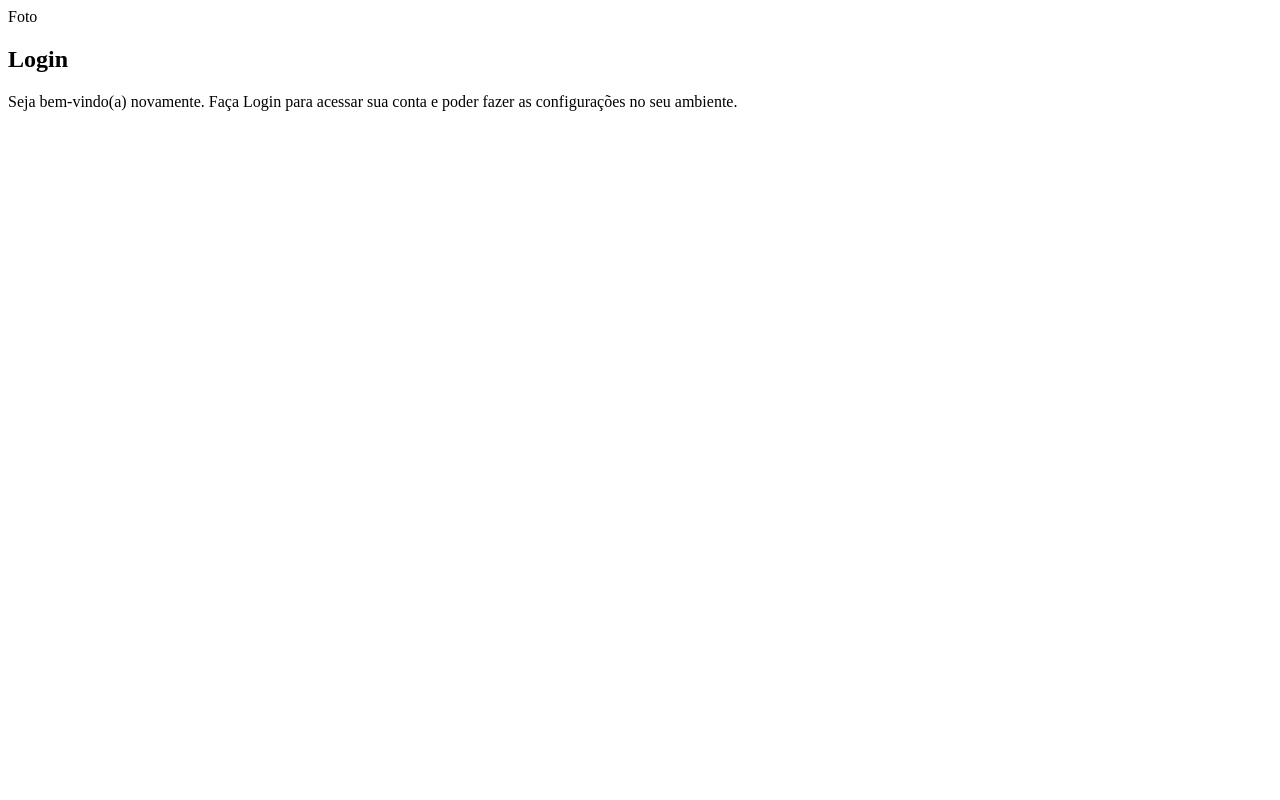
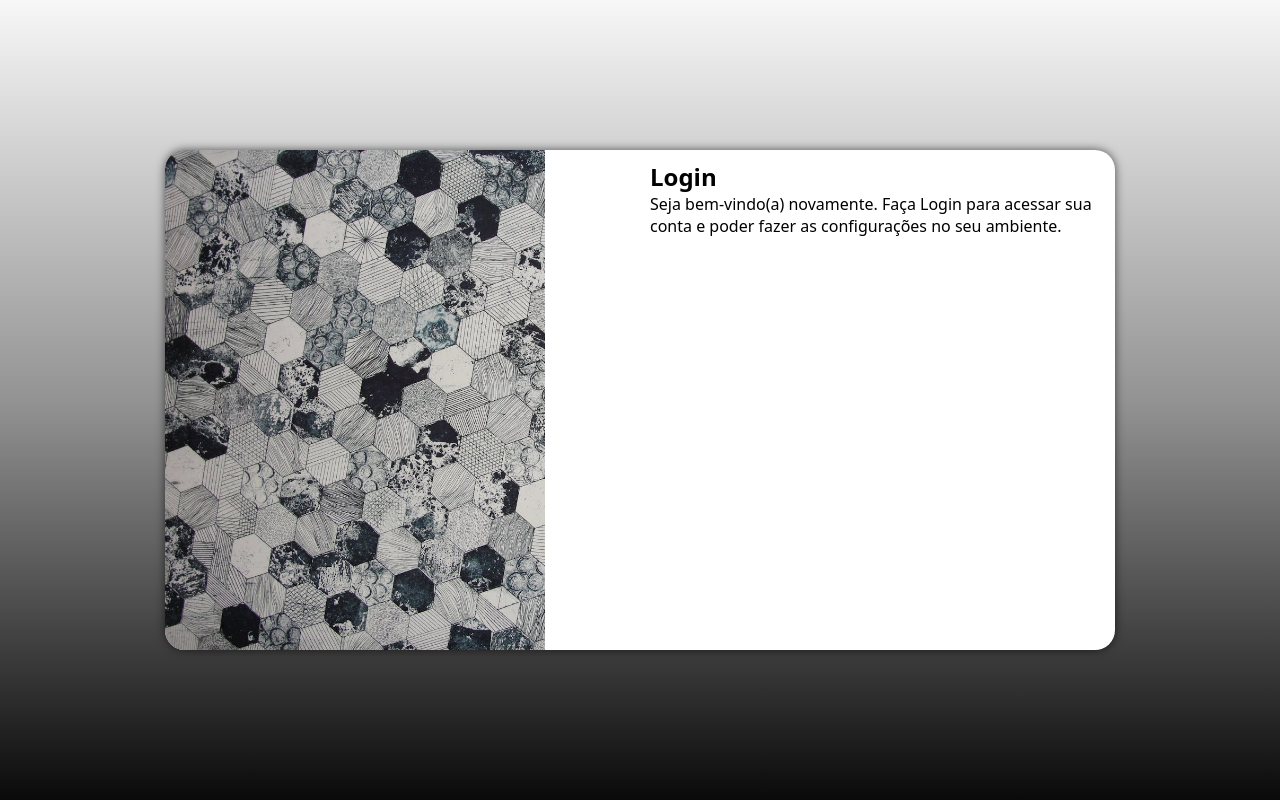
Before and after one commit to LuanBorja/projeto-login, a plain HTML site: page index.html in a window 1280 px wide. Drawn offline with Linux system fonts and the light colour scheme.

Commit message:
Media Querys para outras telas

```diff
--- /dev/null
+++ b/estilos/media-query.css
@@ -0,0 +1,46 @@
+@charset "UTF-8";
+
+@media screen and (min-width: 768px) and (max-width: 992px) {
+
+    body {
+        background-image: linear-gradient(to bottom, #F7F7F7, #939393, #0A0A0A);
+    }
+
+    #login {
+        width: 80vw;
+    }
+
+    div#imagem {
+        float: left;
+        width: 30%;
+        height: 100%;
+
+    }
+
+    div#formulario {
+        float: right;
+        width: 70%;
+    }
+ }
+
+ @media screen and (min-width: 992px) {
+
+    body {
+        background-image: linear-gradient(to bottom, #F7F7F7, #939393, #0A0A0A);
+    }
+
+    #login {
+        width: 950px;
+    }
+
+    div#imagem {
+        float: left;
+        width: 40%;
+        height: 100%;
+    }
+
+    div#formulario {
+        float: right;
+        width: 50%;
+    }
+ }
--- a/estilos/style.css
+++ b/estilos/style.css
@@ -4,8 +4,55 @@
 
 #F7F7F7 (mais fraca)
 
-#707070 (intermediária)
+#939393 (intermediária)
 
 #0A0A0A (mais forte)
 
 */
+
+* {
+    margin: 0px;
+    padding: 0px;
+    font-family: system-ui, -apple-system, BlinkMacSystemFont, 'Segoe UI', Roboto, Oxygen, Ubuntu, Cantarell, 'Open Sans', 'Helvetica Neue', sans-serif;
+    box-sizing: border-box;
+}
+
+body, html {
+    background-color: #939393;
+    height: 100vh;
+    width: 100vw;
+}
+
+main {
+    position: relative;
+    height: 100vh;
+    width: 100vw;
+}
+
+#login {
+     background-color: white;
+     width: 250px;
+     height: 500px;
+     border-radius: 20px;
+     position: absolute;
+     top: 50%;
+     left: 50%;
+     transform: translate(-50%,-50%);
+     overflow: hidden;
+     box-shadow: 0px 0px 10px rgba(0, 0, 0, 0.625);
+
+     transition: width 1s, height 1s;
+     transition-timing-function: ease;
+     }
+
+ #imagem{
+      display: block;
+      background: #939393 url(../imagens/pexels.jpg) no-repeat;
+      background-size: cover;
+      height: 200px;
+     }
+
+#formulario {
+    display: block;
+    padding: 10px;
+}
--- a/index.html
+++ b/index.html
@@ -5,12 +5,12 @@
     <meta name="viewport" content="width=device-width, initial-scale=1.0">
     <title>Login</title>
     <link rel="stylesheet" href="estilos/style.css">
+    <link rel="stylesheet" href="estilos/media-query.css">
 </head>
 <body>
     <main>
         <section id="login">
            <div id="imagem">
-              Foto
            </div>
            <div id="formulario">
              <h1>Login</h1>
```
